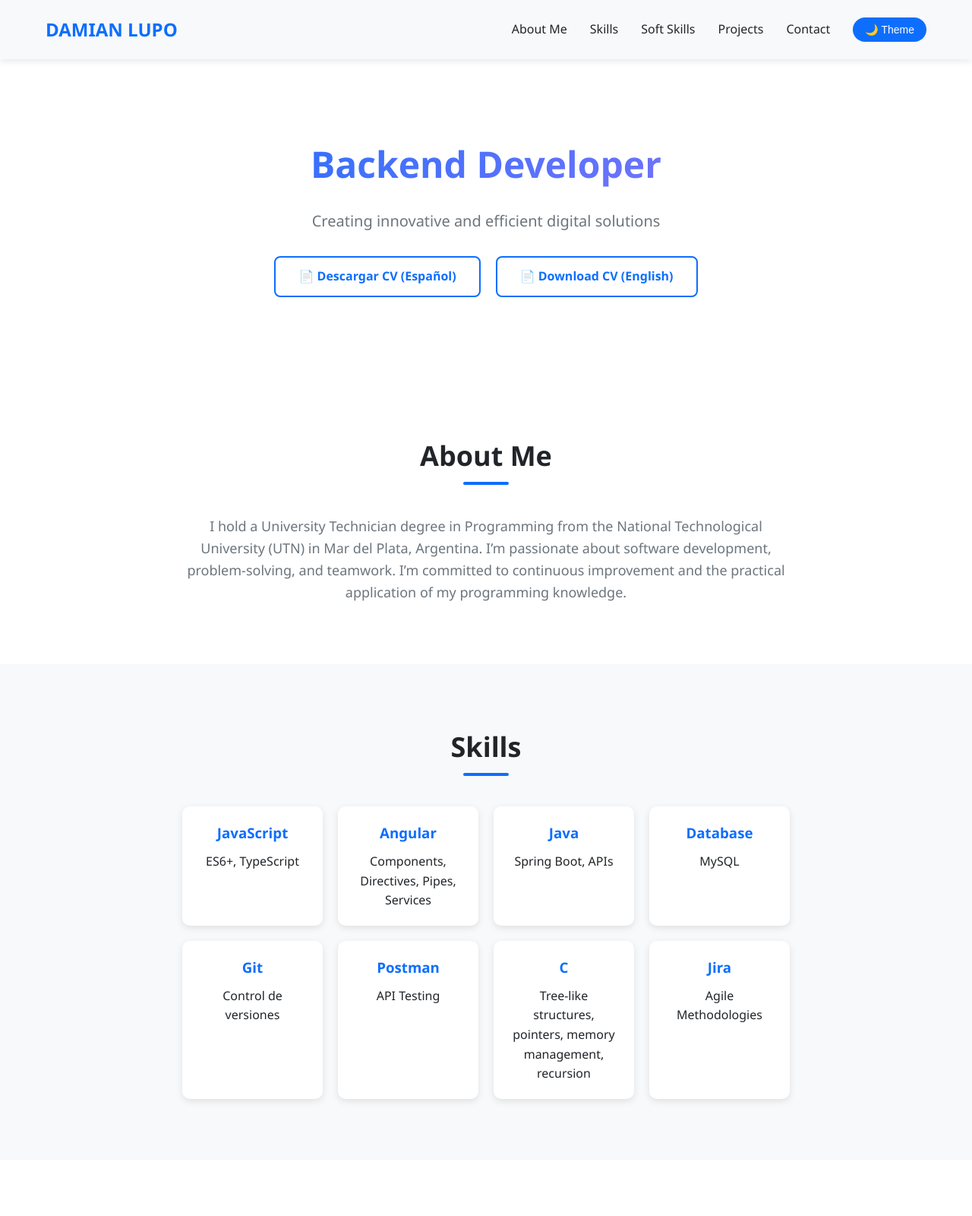
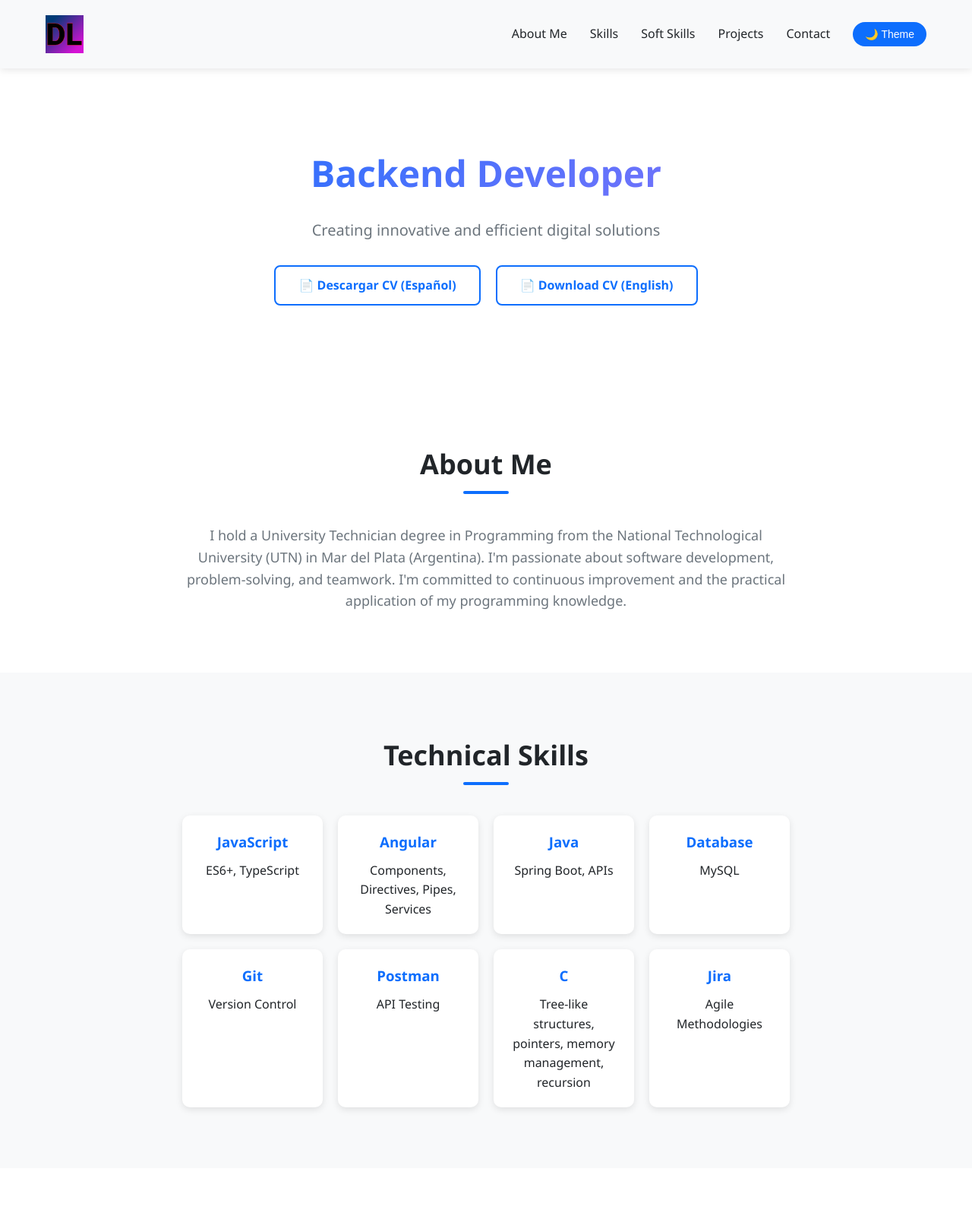
Before and after one commit to DamianLupo/Portfolio, a plain HTML site: page index.html in a window 1280 px wide. Shown: the top 1600 px of the page at 76% size. Drawn offline with Linux system fonts and the light colour scheme.

Commit message:
Add own logo

```diff
--- a/index.html
+++ b/index.html
@@ -9,7 +9,9 @@
 <body>
     <header>
         <nav class="container">
-            <div class="logo">DAMIAN LUPO</div>
+            <div class="logo">
+                <img src="logo.png" alt="Damian Lupo Logo" class="logo-image">
+            </div>
             <div class="nav-links">
                 <a href="#about">About Me</a>
                 <a href="#skills">Skills</a>
@@ -37,7 +39,10 @@
             <h2 class="section-title">About Me</h2>
             <div class="about-content">
                 <p>
-                    I hold a University Technician degree in Programming from the National Technological University (UTN) in Mar del Plata, Argentina. I’m passionate about software development, problem-solving, and teamwork. I’m committed to continuous improvement and the practical application of my programming knowledge.
+                    I hold a University Technician degree in Programming from the National Technological University (UTN) in Mar
+                    del Plata (Argentina).
+                    I'm passionate about software development, problem-solving, and teamwork. I'm committed to continuous
+                    improvement and the practical application of my programming knowledge.
                 </p>
             </div>
         </div>
@@ -45,7 +50,7 @@
 
     <section id="skills" class="skills">
         <div class="container">
-            <h2 class="section-title">Skills</h2>
+            <h2 class="section-title">Technical Skills</h2>
             <div class="skills-grid">
                 <div class="skill-item">
                     <h3>JavaScript</h3>
@@ -65,7 +70,7 @@
                 </div>
                 <div class="skill-item">
                     <h3>Git</h3>
-                    <p>Control de versiones</p>
+                    <p>Version Control</p>
                 </div>
                 <div class="skill-item">
                     <h3>Postman</h3>
@@ -82,6 +87,7 @@
             </div>
         </div>
     </section>
+
     <section id="soft-skills">
         <div class="container">
             <h2 class="section-title">Soft Skills</h2>
@@ -188,17 +194,13 @@
                 <p>Interested in working together? Contact me!</p>
                 <div class="contact-info">
                     <div class="contact-item">
-                        📧 <a href="mailto:tu@email.com">damilupo7@gmail.com</a>
+                        📧 <a href="mailto:damilupo7@gmail.com">damilupo7@gmail.com</a>
                     </div>
                     <div class="contact-item">
                         🔗 <a href="https://www.linkedin.com/in/damian-nelson-lupo-695034239/" target="_blank">LinkedIn</a>
                     </div>
                     <div class="contact-item">
                         💻 <a href="https://github.com/DamianLupo" target="_blank">GitHub</a>
-                    </div>
-                    <div class="contact-item">
-                        📱 <a href="https://wa.me/5492234386677?text=Hola%20Damian!%20Vi%20tu%20perfil%20y%20quiero%20contactarte.
-                        " target="_blank">WhatsApp</a>
                     </div>
                 </div>
             </div>
@@ -207,7 +209,7 @@
 
     <footer>
         <div class="container">
-            <p>&copy; 2025 Damian Lupo. Todos los derechos reservados.</p>
+            <p>&copy; 2025 Damian Lupo. All rights reserved.</p>
         </div>
     </footer>
 
--- a/styles.css
+++ b/styles.css
@@ -62,6 +62,18 @@ nav {
     font-size: 24px;
     font-weight: bold;
     color: var(--accent);
+    display: flex;
+    align-items: center;
+}
+
+.logo-image {
+    height: 50px;
+    width: auto;
+    transition: transform 0.3s;
+}
+
+.logo-image:hover {
+    transform: scale(1.05);
 }
 
 .nav-links {
@@ -393,6 +405,10 @@ footer {
         justify-content: center;
     }
 
+    .logo-image {
+        height: 40px;
+    }
+
     .logo {
         font-size: 20px;
     }
```
Also changed, not shown: logo.png (added).
